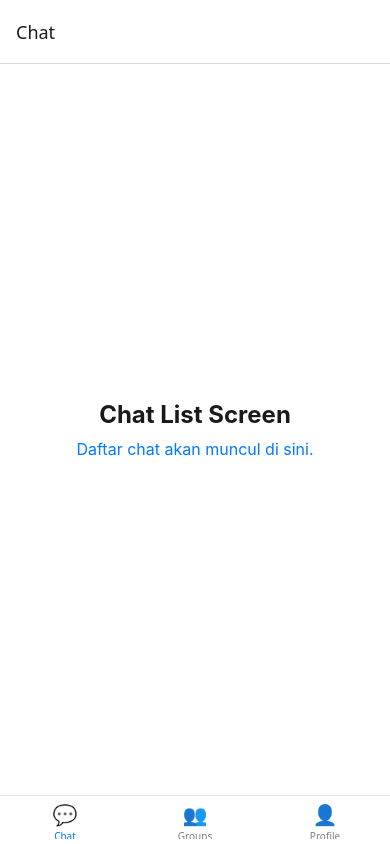
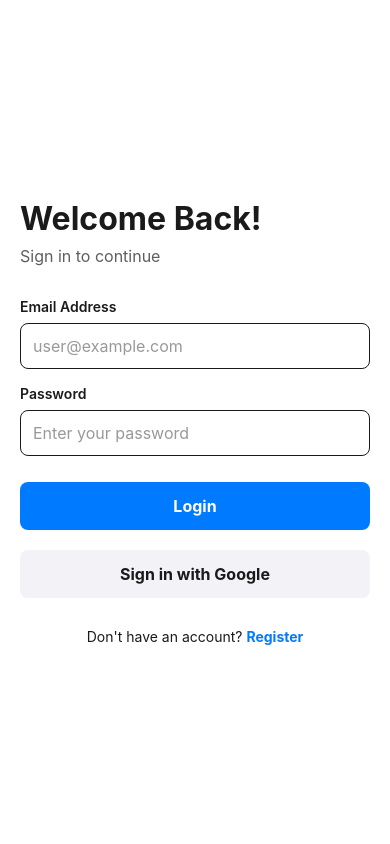
Before and after one commit to Arspn0/realtime-chat-app, a React Native app: screen / in a window 390 px wide. Built offline with nearby package versions, Linux system fonts and the light colour scheme.

Commit message:
fear(logic): connect auth logic to navigation

```diff
--- a/src/navigation/AppNavigator.tsx
+++ b/src/navigation/AppNavigator.tsx
@@ -1,19 +1,26 @@
 import React from 'react';
 import { createBottomTabNavigator } from '@react-navigation/bottom-tabs';
+import { createNativeStackNavigator } from '@react-navigation/native-stack'; // Tambah ini
 import { NavigationContainer } from '@react-navigation/native';
+
+// Screens
 import { ChatListScreen } from '../features/chat/screens/ChatListScreen';
 import { GroupListScreen } from '../features/groups/screens/GroupListScreen';
 import { ProfileScreen } from '../features/profile/screens/ProfileScreen';
+import { LoginScreen } from '../features/auth/screens/LoginScreen'; // Import Login
+
+// Hooks & Store
 import { useAppTheme } from '../hooks/useAppTheme';
+import { useAuthStore } from '../store/authStore'; // Import Auth Store
 import { Text } from 'react-native';
 
 const Tab = createBottomTabNavigator();
+const Stack = createNativeStackNavigator(); // Stack untuk Auth
 
-export const AppNavigator = () => {
+// 1. Komponen untuk Tab Utama (Aplikasi setelah login)
+const MainAppTabs = () => {
   const { colors } = useAppTheme();
-
   return (
-    <NavigationContainer>
     <Tab.Navigator
       screenOptions={({ route }) => ({
         headerStyle: { backgroundColor: colors.card },
@@ -30,8 +37,6 @@ export const AppNavigator = () => {
           if (route.name === 'Chat') iconName = '💬';
           else if (route.name === 'Groups') iconName = '👥';
           else if (route.name === 'Profile') iconName = '👤';
-
-            // Return emoji sementara sebagai icon
           return <Text style={{ fontSize: 20 }}>{iconName}</Text>;
         },
       })}
@@ -40,6 +45,26 @@ export const AppNavigator = () => {
       <Tab.Screen name="Groups" component={GroupListScreen} />
       <Tab.Screen name="Profile" component={ProfileScreen} />
     </Tab.Navigator>
+  );
+};
+
+// 2. Komponen untuk Auth Stack (Login/Register)
+const AuthStack = () => {
+  return (
+    <Stack.Navigator screenOptions={{ headerShown: false }}>
+      <Stack.Screen name="Login" component={LoginScreen} />
+      {/* Nanti tambah RegisterScreen di sini */}
+    </Stack.Navigator>
+  );
+};
+
+// 3. Root Navigator yang memilih tampilan berdasarkan status login
+export const AppNavigator = () => {
+  const isAuthenticated = useAuthStore((state) => state.isAuthenticated);
+
+  return (
+    <NavigationContainer>
+      {isAuthenticated ? <MainAppTabs /> : <AuthStack />}
     </NavigationContainer>
   );
 };
```
Lines whose indentation alone changed are shown as unchanged.
